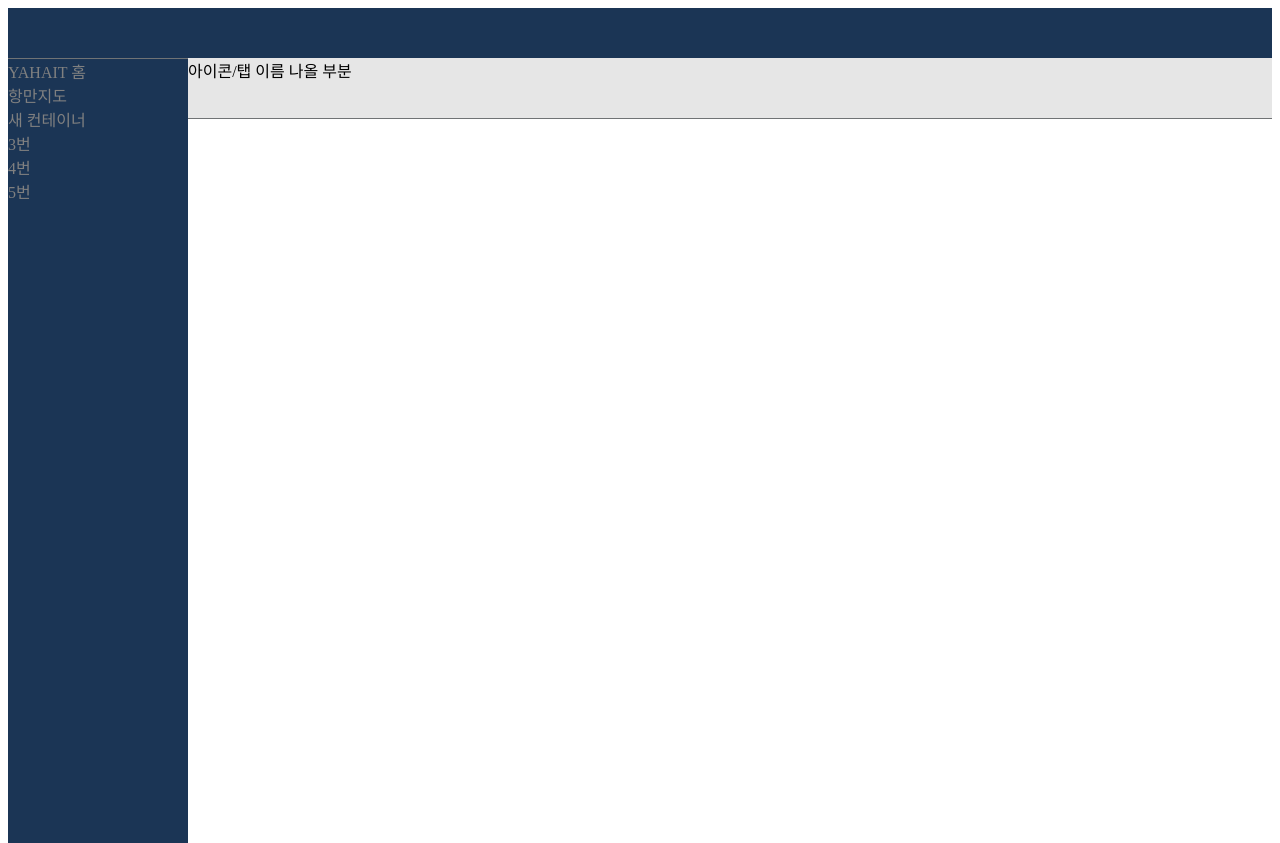
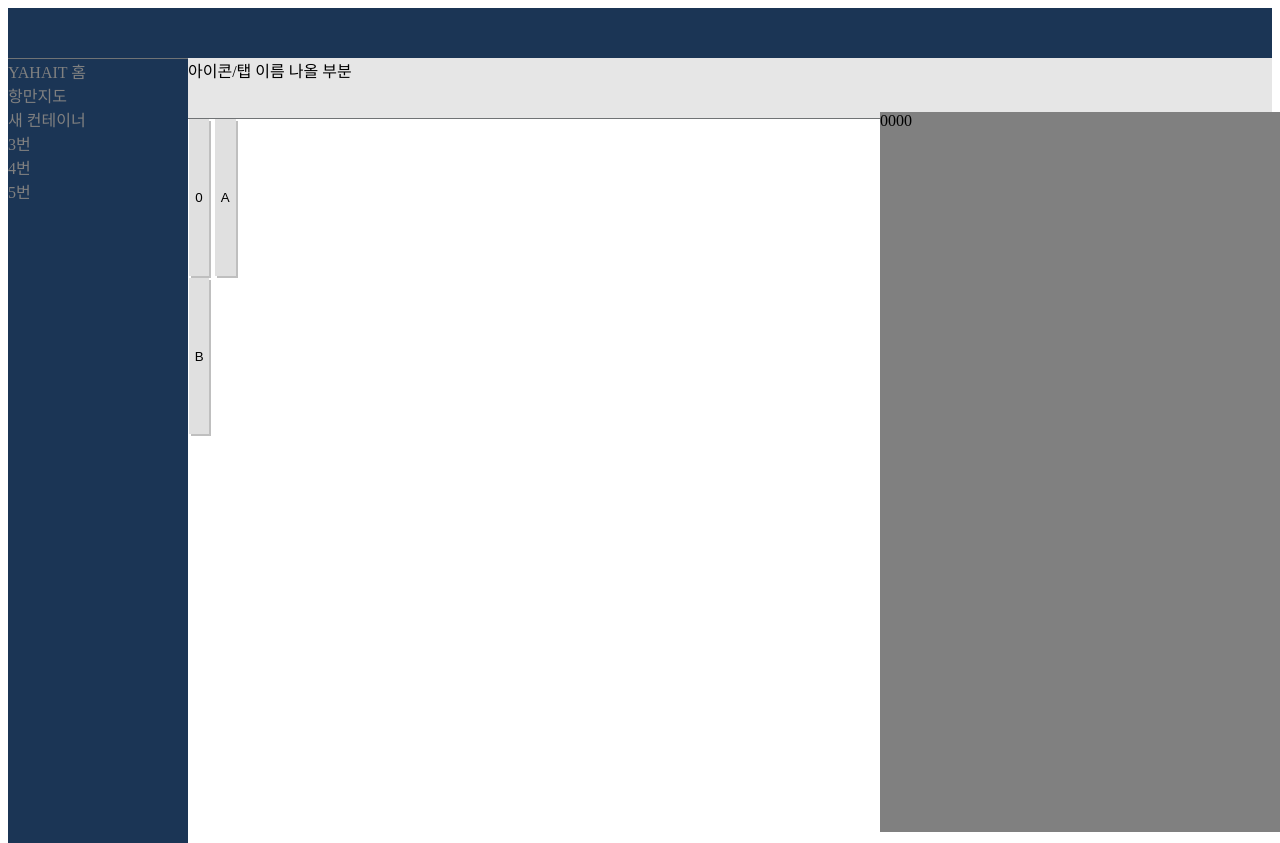
Before and after one commit to migusdn/Hanium_IoT_SmartContainer, a Django app: page /main/map in a window 1280 px wide. Run offline with Django 3.2, Linux system fonts and the light colour scheme; data that the repository does not hold is empty; some libraries are stand-ins or nearby versions.

Commit message:
이상합니다

```diff
--- a/SmartContainer/Container/static/css/map.css
+++ b/SmartContainer/Container/static/css/map.css
@@ -41,3 +41,27 @@ input:hover {
     height : 14%;
     border-bottom : 0.5px solid rgb(112, 115, 117);
 }
+
+
+/*여기서부터 맵 CSS*/
+
+.select-bar{
+    position:absolute;
+    top:14%;
+    width:400px;
+    height:90%;
+    right:0px;
+    float:right;
+    background-color:gray;
+}
+#select-bar0{
+    z-index:3;
+}
+
+#select-barA{
+    z-index:2;
+}
+
+#select-barB{
+    z-index:1;
+}
--- a/SmartContainer/Container/static/js/map.js
+++ b/SmartContainer/Container/static/js/map.js
@@ -0,0 +1,53 @@
+$(document).ready(function mappull(){
+
+
+    $.ajax({
+                 url : "http://127.0.0.1:8000/api/Container/?format=json",
+                 dataType : 'json',
+                 async: false,
+                 success : function(data){
+                    console.log(data);
+                    for(i=0; i<data.length; i++){
+                        if(data[i].Section=="0"){
+                            console.log("0");
+                            var strn =""
+                            strn = strn + data[i].ContainerID
+                            $("#select-bar0").append(strn);
+                        }else if(data[i].Section=="A"){
+                            var strn =""
+                            strn = strn + data[i].ContainerID
+                            console.log("A");
+                            $("#select-barA").append(strn);
+                        }else{
+                            console.log("B");
+                            var strn =""
+                            strn = strn + data[i].ContainerID
+                            $("#select-barB").append(strn);
+                        }
+                    }
+                 }
+
+    });
+
+});
+
+function fun0(){
+    console.log("0이 위로");
+    document.getElementById('select-barA').style.zindex = -1;
+    document.getElementById('select-barB').style.zindex = -1;
+    document.getElementById('select-bar0').style.zindex = 1;
+}
+
+function funA(){
+    console.log("A이 위로");
+    document.getElementById('select-bar0').style.zindex = -1;
+    document.getElementById('select-barB').style.zindex = -1;
+    document.getElementById('select-barA').style.zindex = 1;
+}
+
+function funB(){
+    console.log("B이 위로");
+    document.getElementById('select-bar0').style.zindex = -1;
+    document.getElementById('select-barA').style.zindex = -1;
+    document.getElementById('select-barB').style.zindex = 1;
+}
--- a/SmartContainer/Container/templates/map.html
+++ b/SmartContainer/Container/templates/map.html
@@ -12,7 +12,7 @@
 </div>
 
 <div id="map">
-    <div id="menu0" class="menu">
+<!--    <div id="menu0" class="menu">
         <div class="close"></div>
     </div>
 
@@ -22,18 +22,35 @@
 
     <div id="menuB" class="menu">
         <div class="close"></div>
+    </div>-->
+
+<!--    <div id="btn0" class="btn">
+
     </div>
 
 
-    <div id="btn0" class="btn">
-    </div>
+    <div id="btnA" class="btn">
 
-    <div id="btnA" class="btn">
     </div>
 
     <div id="btnB" class="btn">
+
+    </div>-->
+
+    <input type="button" value="0" onclick="fun0()">
+    <input type="button" value="A" onclick="funA()">
+    <input type="button" value="B" onclick="funB()">
+
+
+    <div id="select-bar0" class="select-bar">
+        0000
     </div>
-
+    <div id="select-barA" class="select-bar">
+        AAAA
+    </div>
+    <div id="select-barB" class="select-bar">
+        BBBB
+    </div>
 
 </div>
 
```
